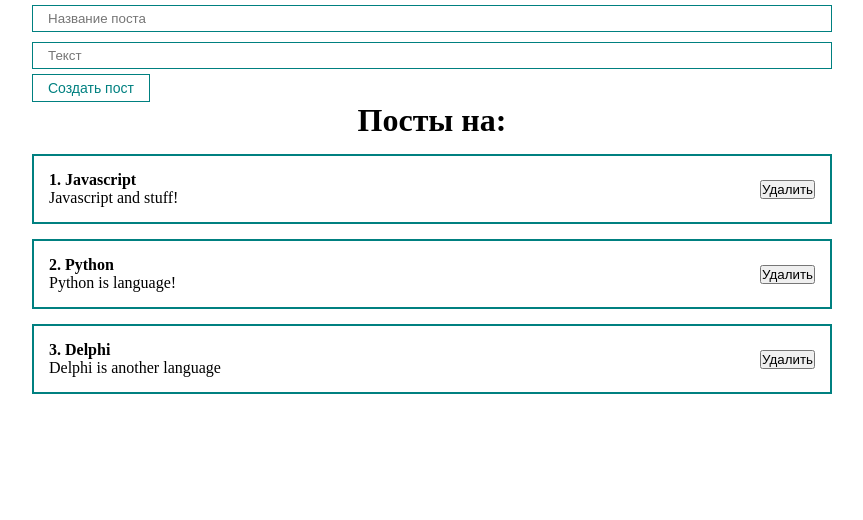
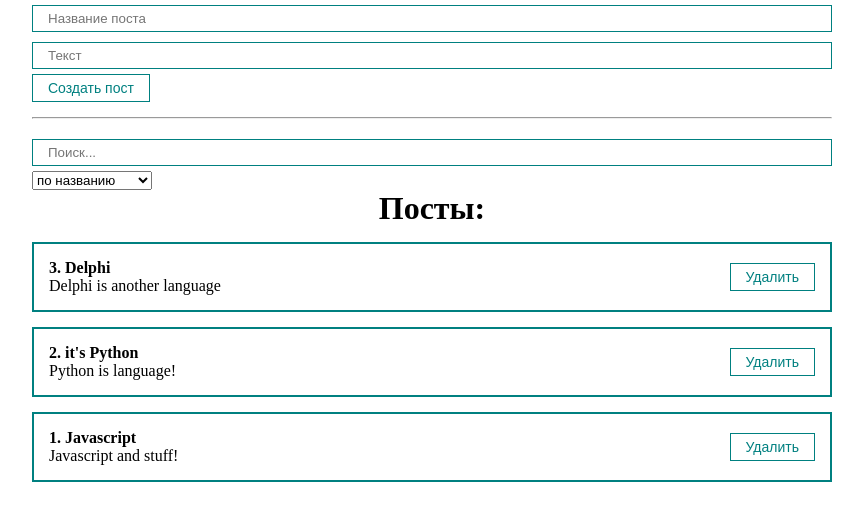
Before and after one commit to CoBeCTb-RooL/react-study, a React (Create React App) app: page / in a window 1280 px wide. Shown: the top 520 px of the page, without its empty margins (208-1071 px from the left). Built offline with nearby package versions, Linux system fonts and the light colour scheme; the HTML template or start-up script is replaced by a standard one.

Commit message:
added sort

```diff
--- a/src/App.js
+++ b/src/App.js
@@ -1,35 +1,83 @@
-import React, { useState, useRef } from 'react';
+import './styles/style.css'
+import React, { useState, useRef, useMemo } from 'react';
 import Counter from './components/Counter';
 import { ClassCounter } from './components/ClassCounter';
 import { InputWithLabel } from './components/InputWithLabel';
 import PostItem from './components/Posts/PostItem';
-import './styles/style.css'
 import PostsList from './components/Posts/PostsList';
-// import MyButton from './components/UI/buttons/MyButton';
-// import MyInput from './components/UI/inputs/MyInput';
 import PostForm from './components/Posts/PostForm';
+import MySelect from './components/UI/selects/MySelect';
+import MyInput from './components/UI/inputs/MyInput';
 
 
 function App() {
 
+  const [selectedSort, setSelectedSort] = useState('title')
+  const [searchQuery, setSearchQuery] = useState('')
+
   const [posts, setPosts] = useState([
     {id: 1, title: 'Javascript', content: 'Javascript and stuff!'},
-    {id: 2, title: 'Python', content: 'Python is language!'},
+    {id: 2, title: 'it\'s Python', content: 'Python is language!'},
     {id: 3, title: 'Delphi', content: 'Delphi is another language'},
   ])
 
+  const sortedPosts = useMemo(()=>{
+    console.log('отработала ф-ция getSortedPosts :: "'+selectedSort+'"')
+    if(selectedSort){
+      return [...posts].sort((a, b)=> a[selectedSort].localeCompare(b[selectedSort]))
+    }
+    return posts
+  }, [selectedSort, posts])
 
   function addCreatedPost(newPost){
     setPosts([...posts, newPost])
   }
 
+  function removePost(post){
+    setPosts(posts.filter(p => p.id != post.id))
+  }
+
+  function sortPosts(sort){
+    setSelectedSort(sort)
+  }
+
+
+
 
   return (
     <div className="App">
 
-      <PostForm posts={posts} creationCallback={addCreatedPost} />
+      <PostForm
+        posts={posts}
+        creationCallback={addCreatedPost}
+      />
 
-      <PostsList posts={posts} title="Посты на:" />
+      <div>
+        <hr style={{margin: '15px 0'}}/>
+
+        <MyInput placeholder="Поиск..."
+          value={searchQuery}
+          onChange={(e)=>setSearchQuery(e.target.value)}
+        />
+
+        <MySelect
+          defaultValue='-сортировка по-'
+          value={selectedSort}
+          onChange={sortPosts}
+          options={[
+            {value: 'title', name: 'по названию'},
+            {value: 'content', name: 'по тексту'},
+          ]}
+        />
+
+      </div>
+
+
+      <PostsList
+        title="Посты:"
+        posts={sortedPosts}
+        removingCallback={removePost}
+      />
 
 
       {/* <PostItem post={{id: 1, title: 'Javascript', content: 'Javascript and stuff!'}} /> */}
--- a/src/components/Posts/PostForm.jsx
+++ b/src/components/Posts/PostForm.jsx
@@ -7,9 +7,9 @@ const PostForm = ({posts, creationCallback})=>{
 
   const [postFormInputs, setPostFormInputs] = useState({title: '', body: ''})
 
-  function addNewPost(e){
-    // let posts = props.posts
+  function createPost(e){
     e.preventDefault()
+
     let errors = []
     if(!postFormInputs.title){
       errors.push('no title! ')
@@ -40,14 +40,11 @@ const PostForm = ({posts, creationCallback})=>{
   return (
     <>
     <form>
-        {/* управляемый компонент */}
-        <MyInput type="text" placeholder='Название поста' value={postFormInputs.title} onChange={e=>{setPostFormInputs({...postFormInputs, title: e.target.value});}}/>
+        <MyInput type="text" placeholder='Название поста'  value={postFormInputs.title} onChange={e=>{setPostFormInputs({...postFormInputs, title: e.target.value});}} />
 
-        {/* неуправляемый компонент */}
         <MyInput type="text" placeholder='Текст' value={postFormInputs.body} onChange={e=>{setPostFormInputs({...postFormInputs, body: e.target.value});}} />
 
-        {/* <input type="text" placeholder='Текст' ref={bodyInputRef}/> */}
-        <MyButton onClick={addNewPost} type="submit">Создать пост</MyButton>
+        <MyButton onClick={createPost} type="submit">Создать пост</MyButton>
       </form>
     </>
     )
--- a/src/components/Posts/PostItem.jsx
+++ b/src/components/Posts/PostItem.jsx
@@ -1,13 +1,14 @@
 import React, { useState } from "react";
+import MyButton from "../UI/buttons/MyButton";
 
 const PostItem = (props)=>{
 
-  // const deletePost = (id) =>{
-  //   // alert(id)
-  // }
-function deletePost(id){
-  alert(id)
-}
+  function deletePost(post){
+    if(window.confirm('Удалить пост? ')){
+      alert(post.id+': 0000000000')
+      props.removingCallback(props.post)
+    }
+  }
 
   return (
         <div className="component-wrapper111">
@@ -19,7 +20,7 @@ function deletePost(id){
                 </div>
               </div>
               <div className="post__btns">
-                <button onClick={deletePost}>Удалить</button>
+                <MyButton onClick={()=>deletePost(props.post)}>Удалить</MyButton>
               </div>
             </div>
         </div>
--- a/src/components/Posts/PostsList.jsx
+++ b/src/components/Posts/PostsList.jsx
@@ -1,20 +1,23 @@
 import React, { useState } from "react";
 import PostItem from "./PostItem";
 
-const PostsList = ({posts, title='qwe'})=>{
+const PostsList = ({posts, title='qwe', removingCallback})=>{
 
   return (
     <>
     <h1 style={{textAlign: 'center'}}>{title} </h1>
-      {posts && posts.length ? (
-        posts.map(post=>
-          <PostItem post={post} key={post.id} />
+      {posts && posts.length
+        ? posts.map(post=>
+          <PostItem
+            removingCallback={removingCallback}
+            post={post}
+            key={post.id}
+          />
         )
-      ) : (
-        <span>nichego net!</span>
-      )}
+       : <span>nichego net!</span>
+      }
     </>
-    )
+  )
 }
 
 export default PostsList
--- /dev/null
+++ b/src/components/UI/selects/MySelect.jsx
@@ -0,0 +1,17 @@
+import React, { useState } from "react";
+import classes from './MySelect.module.css'
+
+const MySelect = ({options, defaultValue='-сортировка по-', value, onChange})=>{
+    return (
+        <select className={classes.mySelect} value={value}
+          onChange={event => onChange(event.target.value)}
+        >
+          <option value="" >{defaultValue}</option>
+          {options.map(option =>
+            <option value={option.value} key={option.value}>{option.name}</option>
+          )}
+        </select>
+    )
+}
+
+export default MySelect
--- /dev/null
+++ b/src/components/UI/selects/MySelect.module.css
@@ -0,0 +1,6 @@
+.MySelect{
+    width: 100%;
+    padding: 5px 15px;
+    margin: 5px 0;
+    border: 1px solid teal;
+}
```
